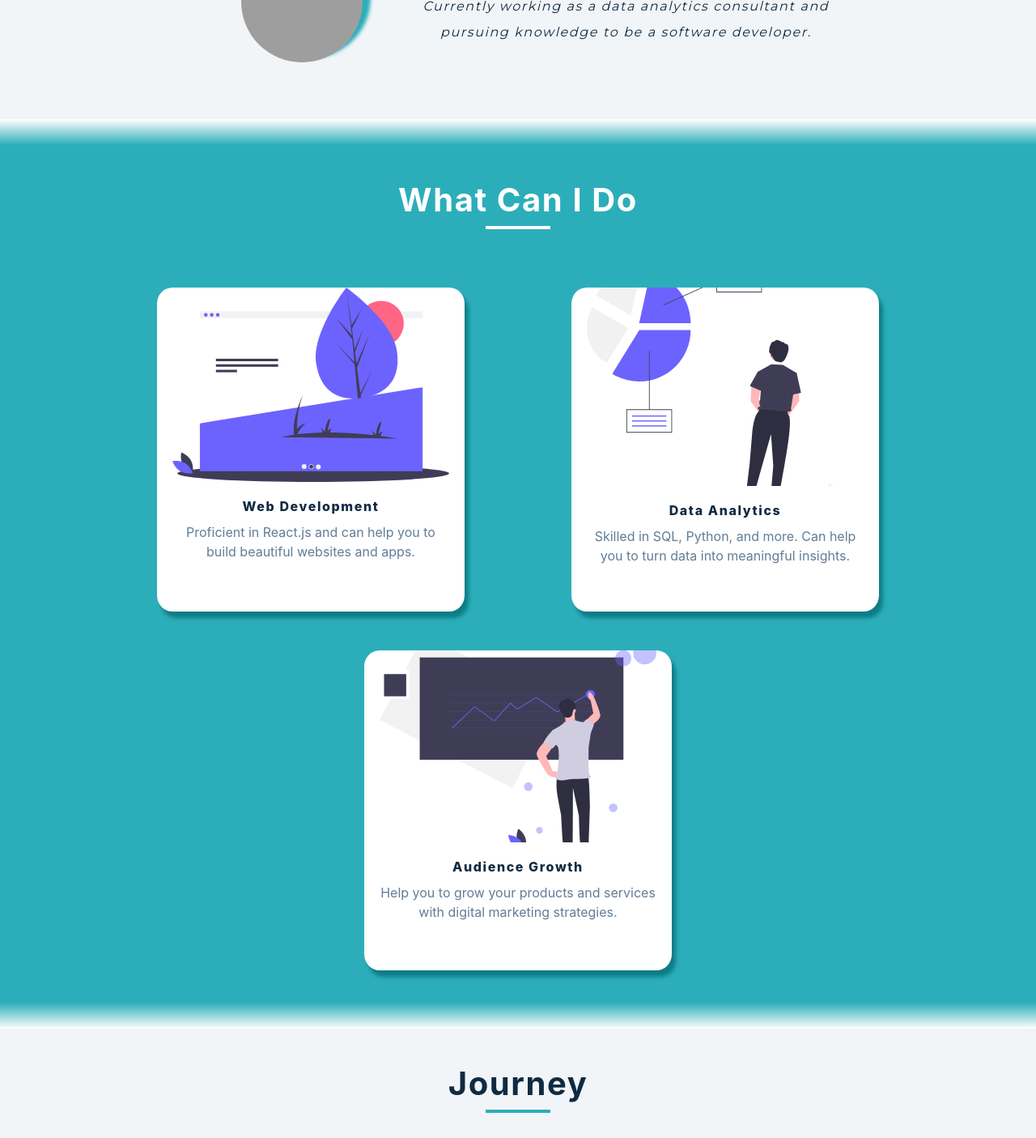
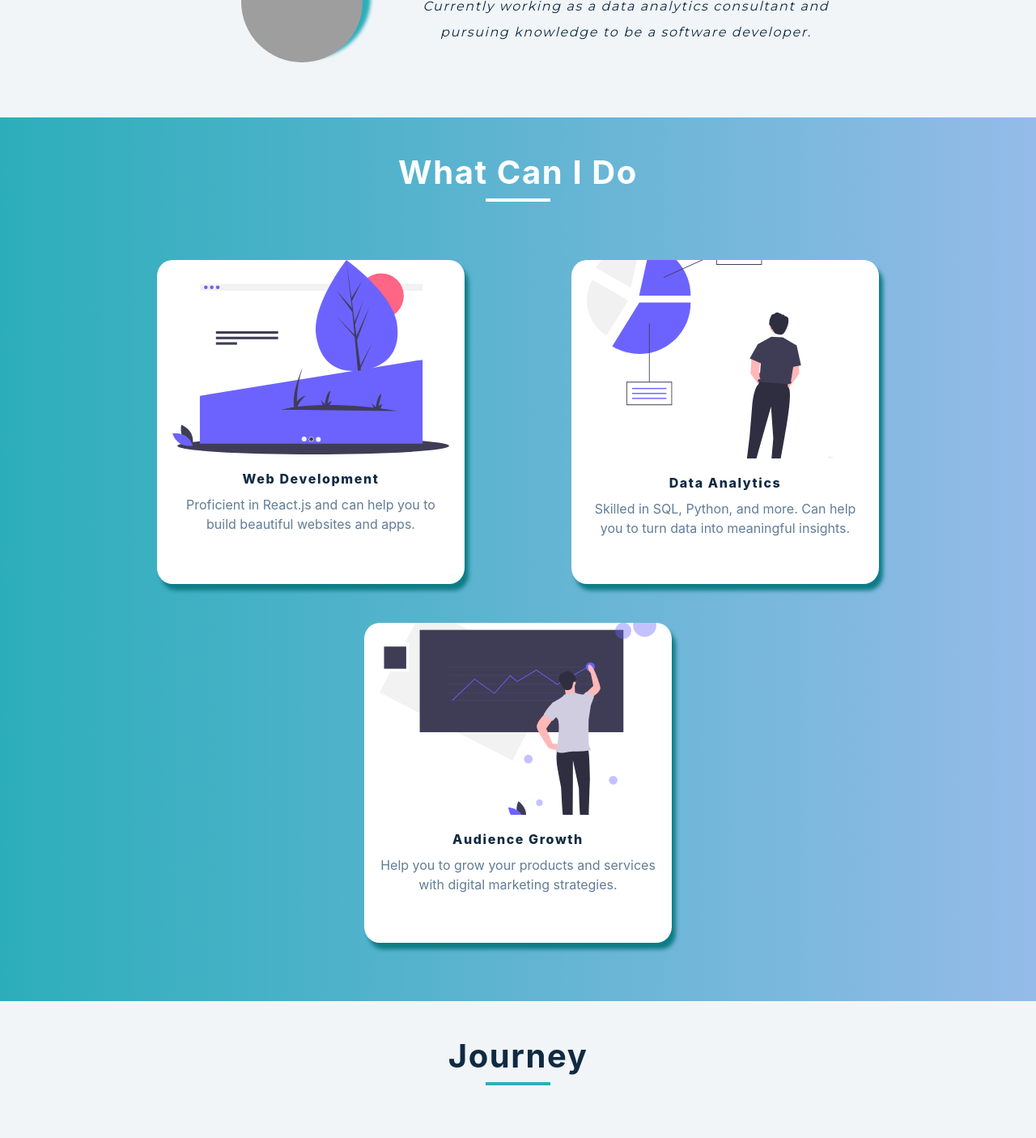
Before and after one commit to cshyang/personal-cv1, a React (Create React App) app: page / in a window 1280 px wide. Shown: the part 877-2282 px from the top of the page at 81% size. Built offline with nearby package versions, Linux system fonts and the light colour scheme; grey boxes are pictures that could not be loaded.

Commit message:
change background color

```diff
--- a/src/Avatar.css
+++ b/src/Avatar.css
@@ -1,5 +1,4 @@
 .avatar-section {
-  height: 30vh;
   width: 80vw;
   margin: auto;
 }
@@ -11,7 +10,7 @@
   gap: 0rem;
   align-items: center;
   justify-content: center;
-  margin: 4rem auto 0px auto;
+  margin: 4rem auto 4rem auto;
   text-align: center;
 }
 
--- a/src/Skills.css
+++ b/src/Skills.css
@@ -1,7 +1,13 @@
 .skill-section {
   background: var(--clr-primary-5);
+  background: linear-gradient(
+    90deg,
+    var(--clr-primary-5) 0%,
+    rgba(148, 187, 233, 1) 100%
+  );
   width: 100%;
   margin: 0 auto;
+  padding-bottom: 2rem;
 }
 
 .skill-section .title {
--- a/src/Skills.js
+++ b/src/Skills.js
@@ -8,7 +8,6 @@ import analysisImg from "./images/analysis.svg";
 function Skills() {
   return (
     <section className="skill-section" id="skill">
-      <div className="fade-top"></div>
       <div className="title">
         <h2>What can I do</h2>
         <div className="underline-white"></div>
@@ -30,7 +29,6 @@ function Skills() {
           img={marketingImg}
         />
       </div>
-      <div className="fade-btm"></div>
     </section>
   );
 }
```
